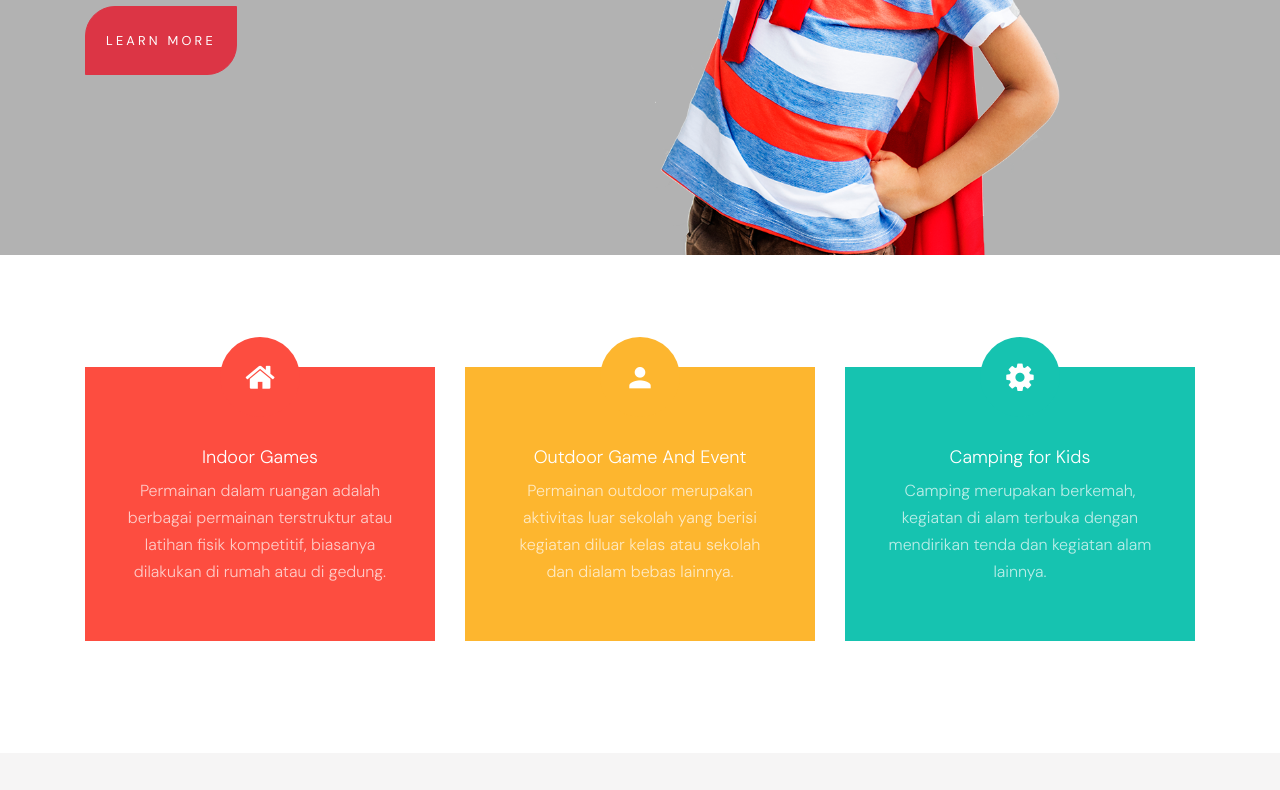
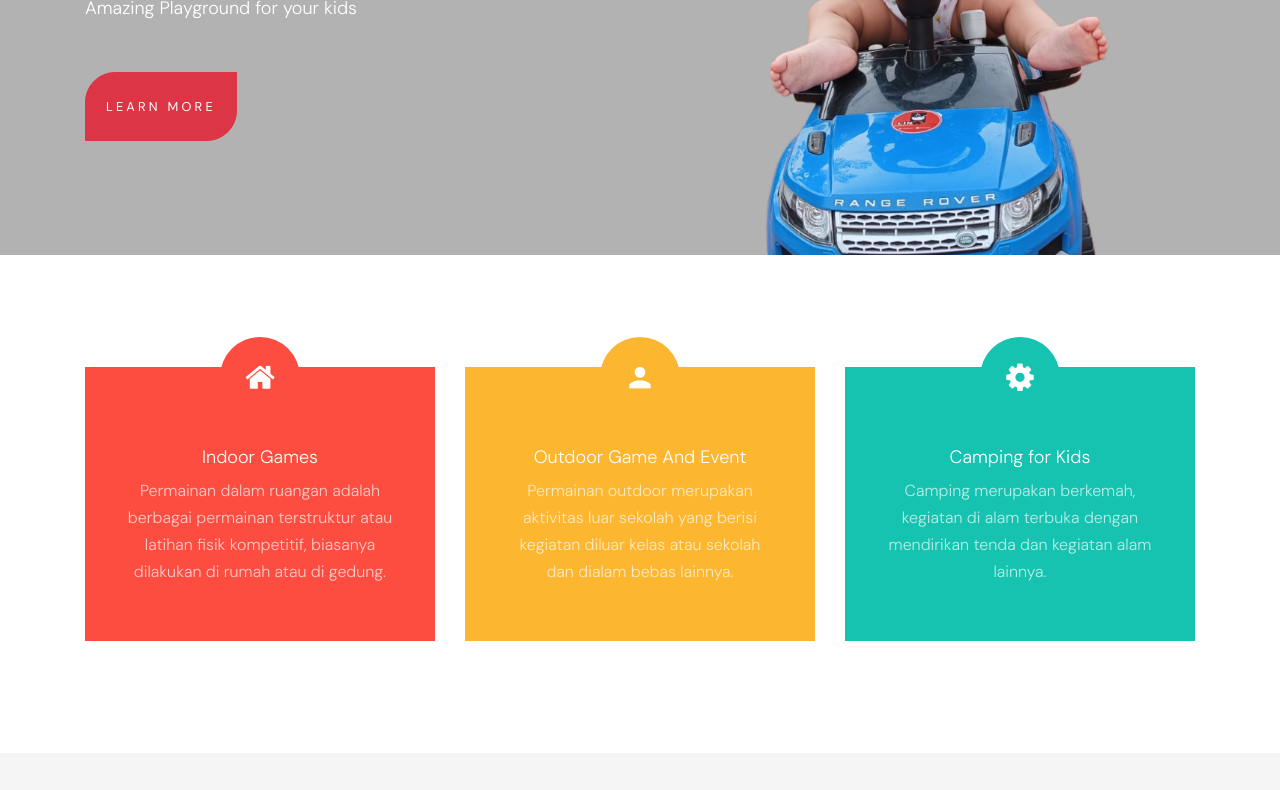
Before and after one commit to blonceng/helokids, a plain HTML site: page index.html in a window 1280 px wide. Shown: the part 522-1312 px from the top of the page. Drawn offline with Linux system fonts and the light colour scheme; files whose address does not match are found by name.

Commit message:
first commite

```diff
--- a/index.html
+++ b/index.html
@@ -103,7 +103,7 @@
               <p class="mt-5"><a href="#" class="btn btn-primary py-4 btn-custom-1">Learn More</a></p>
             </div>
             <div class="col-md-6 ml-auto align-self-end">
-              <img src="images/kid_transparent.png" alt="Image" class="img-fluid">
+              <img src="images/kid_transs.png" alt="Image" class="img-fluid">
 
             </div>
           </div>
```
Also changed, not shown: images/kid_transs.png (added).
